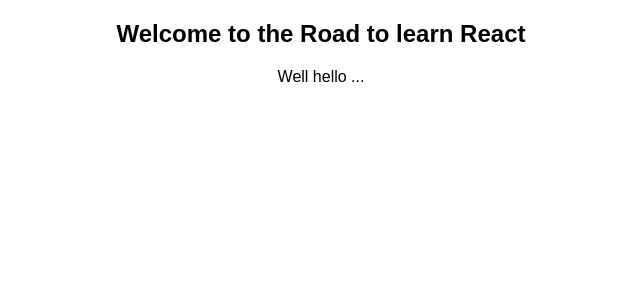
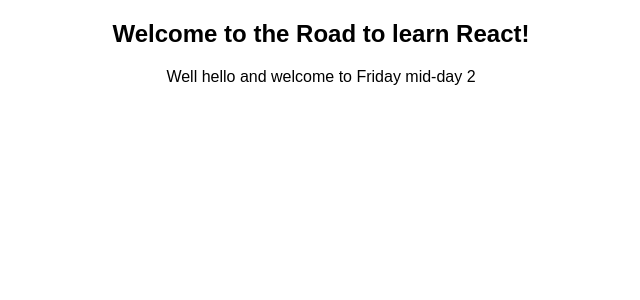
Before and after one commit to shearichard/r2lr, a React (Create React App) app in the folder hackernews/: page / in a window 1280 px wide. Shown: the top 300 px of the page, without its empty margins (319-959 px from the left). Built offline with nearby package versions, Linux system fonts and the light colour scheme.

Commit message:
Tidy up some code and test use of hot module replacement

```diff
--- a/hackernews/src/App.js
+++ b/hackernews/src/App.js
@@ -3,8 +3,8 @@
 
 class App extends Component {
   render() {
-    const helloWorld = 'Welcome to the Road to learn React';
-    const preamble = 'Well hello ...';
+    const helloWorld = 'Welcome to the Road to learn React!';
+    const preamble = 'Well hello and welcome to Friday mid-day 2';
     return (
       <div className="App">
         <h2>{helloWorld}</h2>
--- a/hackernews/src/index.js
+++ b/hackernews/src/index.js
@@ -4,5 +4,12 @@
 import App from './App';
 import registerServiceWorker from './registerServiceWorker';
 
-ReactDOM.render(<App />, document.getElementById('root'));
+ReactDOM.render(
+  <App />,
+  document.getElementById('root')
+);
 registerServiceWorker();
+
+if (module.hot) {
+  module.hot.accept();
+}
```
